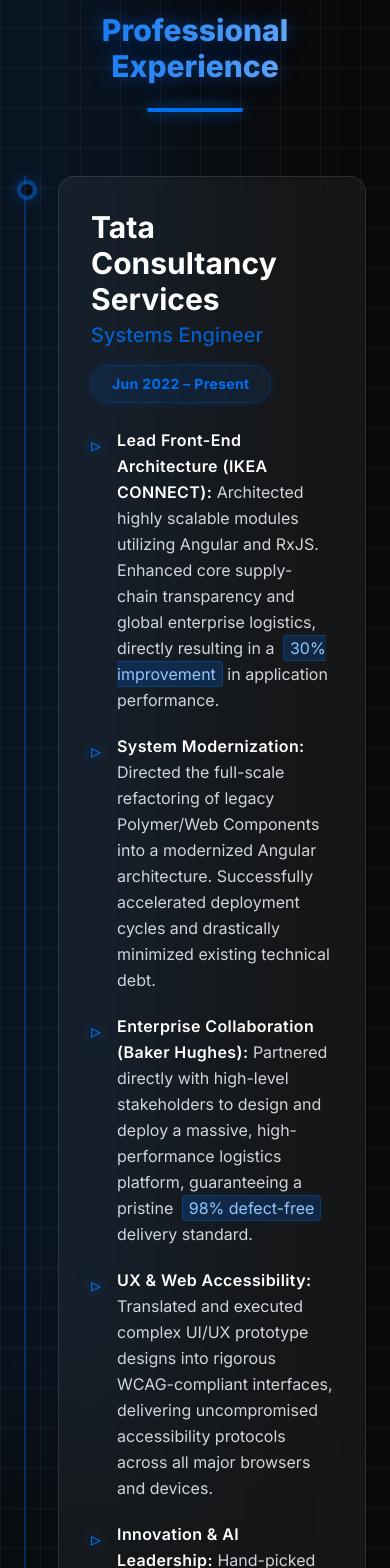
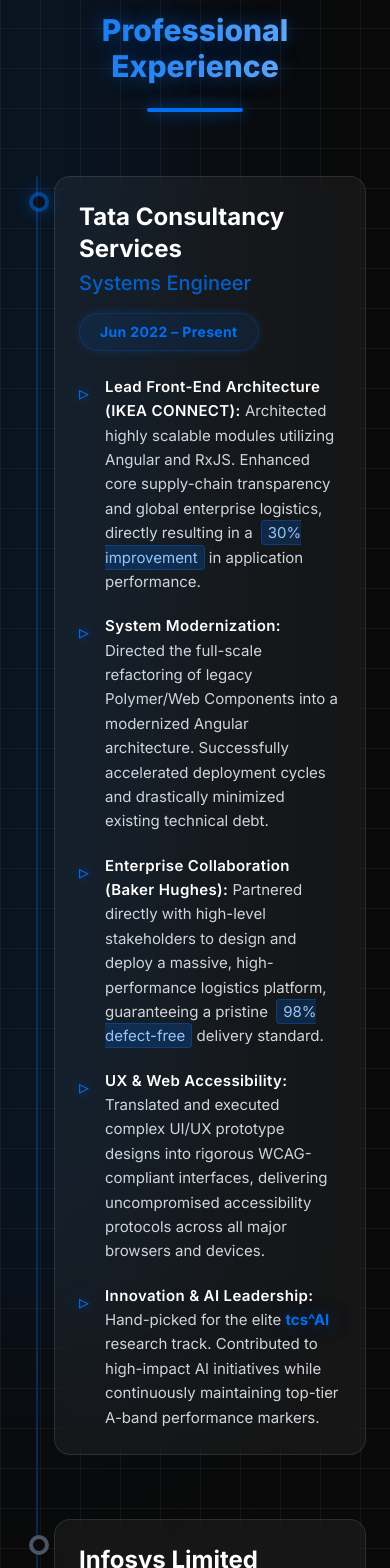
Before and after one commit to vaisakhmc/portfolio, an Angular app: page / in a window 390 px wide. Shown: the part 1132-2700 px from the top of the page. Built offline with nearby package versions, Linux system fonts and the light colour scheme.

Commit message:
style: Optimize Professional Experience layout for mobile

```diff
--- a/src/app/app.html
+++ b/src/app/app.html
@@ -59,19 +59,19 @@
       <div class="h-1 w-24 bg-primary mt-6 rounded-full shadow-[0_0_15px_rgba(0,112,243,0.8)]"></div>
     </div>
 
-    <div class="relative border-l-2 border-primary/30 pl-8 md:pl-12 space-y-16">
+    <div class="relative border-l-2 border-primary/30 pl-4 sm:pl-8 md:pl-12 space-y-16 ml-3 md:ml-0">
 
       <!-- TCS Node -->
       <div class="relative">
         <!-- Node indicator -->
-        <div class="absolute -left-[41px] md:-left-[57px] top-1 w-5 h-5 bg-background border-4 border-primary rounded-full shadow-[0_0_15px_rgba(0,112,243,0.8)] z-10 animate-pulse"></div>
+        <div class="absolute -left-[25px] sm:-left-[41px] md:-left-[57px] top-4 md:top-6 w-5 h-5 bg-background border-4 border-primary rounded-full shadow-[0_0_15px_rgba(0,112,243,0.8)] z-10 animate-pulse"></div>
 
-        <div class="glass-card p-8 md:p-10 relative group overflow-hidden transition-all duration-500 hover:border-primary/50">
+        <div class="glass-card p-6 sm:p-8 md:p-10 relative group overflow-hidden transition-all duration-500 hover:border-primary/50">
           <div class="absolute inset-0 bg-gradient-to-br from-blue-900/10 to-transparent opacity-0 group-hover:opacity-100 transition-opacity duration-700"></div>
 
           <div class="flex flex-col md:flex-row justify-between items-start md:items-center mb-6 z-10 relative">
             <div>
-              <h3 class="text-3xl font-bold mb-1 text-white group-hover:text-primary transition-colors">Tata Consultancy Services</h3>
+              <h3 class="text-2xl md:text-3xl font-bold mb-1 text-white group-hover:text-primary transition-colors">Tata Consultancy Services</h3>
               <p class="text-xl text-primary/80 font-medium">Systems Engineer</p>
             </div>
             <div class="mt-4 md:mt-0 px-5 py-2 rounded-full bg-primary/10 border border-primary/20 text-primary font-bold tracking-wide text-sm whitespace-nowrap shadow-[0_0_10px_rgba(0,112,243,0.2)]">
@@ -79,7 +79,7 @@
             </div>
           </div>
 
-          <div class="space-y-5 text-gray-300 relative z-10 leading-relaxed">
+          <div class="space-y-5 text-[15px] sm:text-base text-gray-300 relative z-10 leading-relaxed">
             <!-- Details -->
             <div class="flex items-start gap-4">
               <span class="text-primary mt-1 drop-shadow-[0_0_8px_rgba(0,112,243,0.8)] text-xl">▹</span>
@@ -118,14 +118,14 @@
       <!-- Infosys Node -->
       <div class="relative">
         <!-- Node indicator -->
-        <div class="absolute -left-[41px] md:-left-[57px] top-1 w-5 h-5 bg-background border-4 border-gray-600 rounded-full z-10 transition-colors duration-500 group-hover:border-gray-400"></div>
+        <div class="absolute -left-[25px] sm:-left-[41px] md:-left-[57px] top-4 md:top-6 w-5 h-5 bg-background border-4 border-gray-600 rounded-full z-10 transition-colors duration-500 group-hover:border-gray-400"></div>
 
-        <div class="glass-card p-8 md:p-10 relative group overflow-hidden transition-all duration-500 hover:border-gray-500/50">
+        <div class="glass-card p-6 sm:p-8 md:p-10 relative group overflow-hidden transition-all duration-500 hover:border-gray-500/50">
           <div class="absolute inset-0 bg-gradient-to-br from-gray-800/20 to-transparent opacity-0 group-hover:opacity-100 transition-opacity duration-700"></div>
 
           <div class="flex flex-col md:flex-row justify-between items-start md:items-center mb-6 z-10 relative">
             <div>
-              <h3 class="text-3xl font-bold mb-1 text-white group-hover:text-gray-300 transition-colors">Infosys Limited</h3>
+              <h3 class="text-2xl md:text-3xl font-bold mb-1 text-white group-hover:text-gray-300 transition-colors">Infosys Limited</h3>
               <p class="text-xl text-gray-400 font-medium">Senior Systems Engineer</p>
             </div>
             <div class="mt-4 md:mt-0 px-5 py-2 rounded-full bg-white/5 border border-white/10 text-gray-300 font-bold tracking-wide text-sm whitespace-nowrap">
@@ -133,7 +133,7 @@
             </div>
           </div>
 
-          <div class="space-y-5 text-gray-400 relative z-10 leading-relaxed">
+          <div class="space-y-5 text-[15px] sm:text-base text-gray-400 relative z-10 leading-relaxed">
             <div class="flex items-start gap-4">
               <span class="text-gray-500 mt-1 text-xl transition-colors duration-500 group-hover:text-gray-400">▹</span>
               <div>
```
